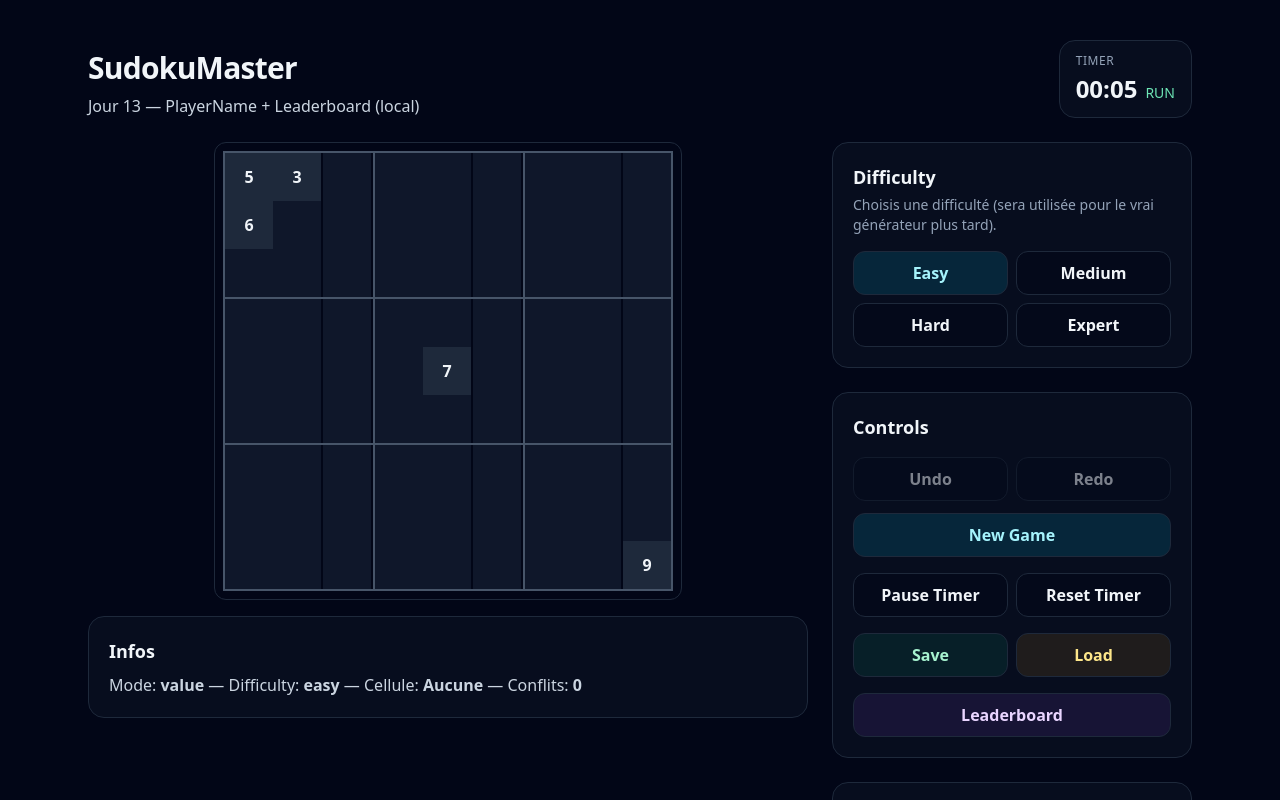
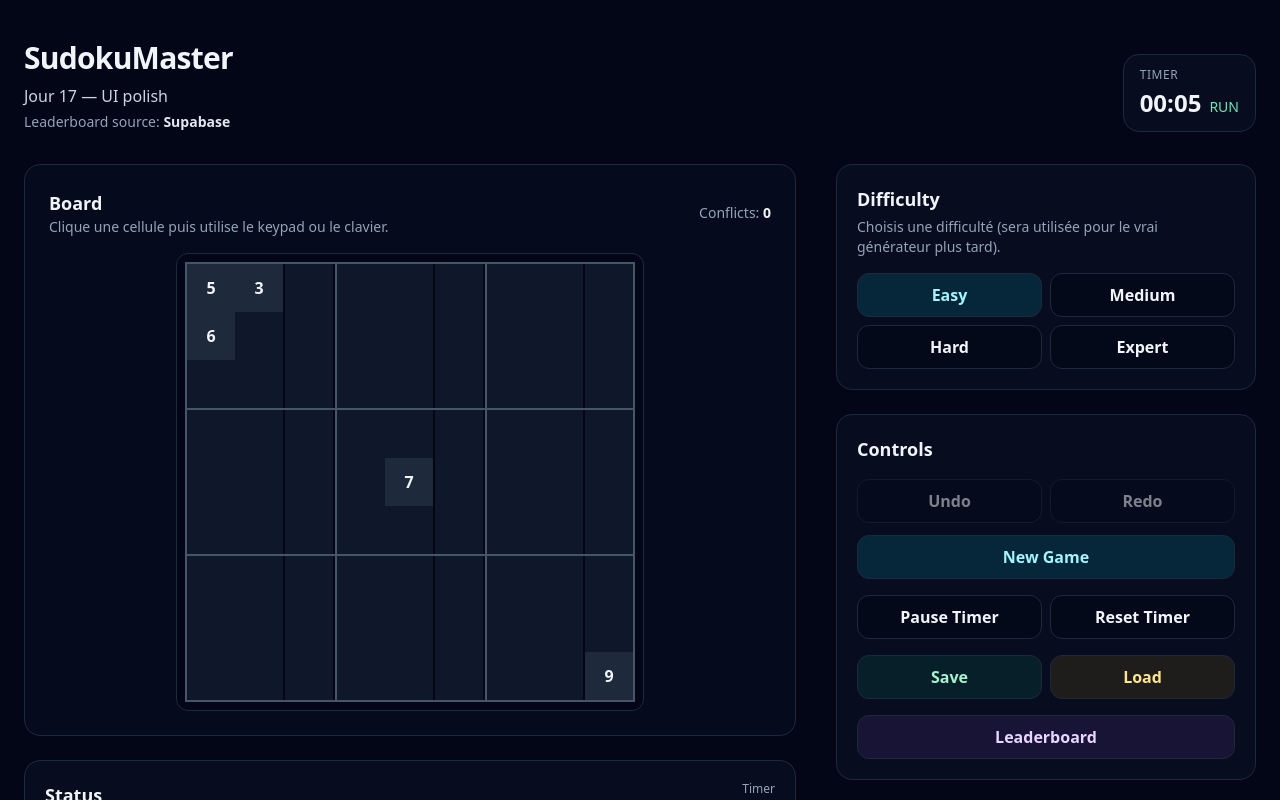
Before and after one commit to elamrisaifeddinepro/SudokuMaster, a React (Vite) app: page / in a window 1280 px wide. Shown: the top 800 px of the page. Built offline with nearby package versions, Linux system fonts and the light colour scheme; no server answers.

Commit message:
D17: UI polish (layout + status card)

```diff
--- a/src/app/App.tsx
+++ b/src/app/App.tsx
@@ -9,6 +9,8 @@ import GameCompletionModal from '@/features/sudoku/ui/modals/GameCompletionModal
 import GameOverModal from '@/features/sudoku/ui/modals/GameOverModal';
 import PlayerNameModal from '@/features/sudoku/ui/modals/PlayerNameModal';
 import LeaderboardModal from '@/features/sudoku/ui/modals/LeaderboardModal';
+
+import StatusCard from '@/features/sudoku/ui/components/StatusCard';
 import { isSupabaseConfigured } from '@/shared/api/supabaseClient';
 
 function App() {
@@ -48,6 +50,7 @@ function App() {
     isPlayerNameOpen,
     closePlayerName,
     submitPlayerName,
+    defaultPlayerName,
 
     isLeaderboardOpen,
     leaderboard,
@@ -56,36 +59,56 @@ function App() {
     clearLeaderboard,
 
     lastSavedName,
-    defaultPlayerName,
   } = useSudokuGame();
 
   const toggleTimer = () => (timerRunning ? pauseTimer() : startTimer());
+  const sourceLabel = isSupabaseConfigured ? 'Supabase' : 'Local';
 
   return (
     <div className="min-h-screen bg-slate-950 text-slate-100">
-      <div className="mx-auto max-w-6xl px-6 py-10">
-        <header className="mb-6 flex flex-col gap-4 md:flex-row md:items-end md:justify-between">
+      <div className="mx-auto max-w-7xl px-6 py-10">
+        <header className="mb-8 flex flex-col gap-4 md:flex-row md:items-end md:justify-between">
           <div>
             <h1 className="text-3xl font-bold tracking-tight">SudokuMaster</h1>
-            <p className="mt-2 text-slate-300">Jour 13 — PlayerName + Leaderboard (local)</p>
-            {lastSavedName && <p className="mt-1 text-sm text-emerald-200">Score enregistré pour: {lastSavedName}</p>}
+            <p className="mt-2 text-slate-300">Jour 17 — UI polish</p>
+            <p className="mt-1 text-sm text-slate-400">
+              Leaderboard source: <b className="text-slate-200">{sourceLabel}</b>
+            </p>
           </div>
           <GameTimer seconds={timerSeconds} isRunning={timerRunning} />
         </header>
 
-        <main className="grid gap-6 lg:grid-cols-[1fr_360px] items-start">
-          <div className="flex flex-col items-center gap-4">
+        <main className="grid gap-10 lg:grid-cols-[minmax(0,1fr)_420px] items-start">
+          {/* LEFT */}
+          <div className="flex flex-col gap-6">
+            <div className="rounded-2xl border border-slate-800 bg-slate-900/30 p-6">
+              <div className="flex items-center justify-between mb-4">
+                <div>
+                  <h2 className="text-lg font-semibold">Board</h2>
+                  <p className="text-sm text-slate-400">Clique une cellule puis utilise le keypad ou le clavier.</p>
+                </div>
+                <div className="text-sm text-slate-400">
+                  Conflicts: <b className="text-slate-100">{conflicts.size}</b>
+                </div>
+              </div>
+              <div className="flex justify-center">
                 <SudokuGrid grid={grid} selected={selected} conflicts={conflicts} onCellClick={selectCell} />
-
-            <div className="w-full rounded-2xl border border-slate-800 bg-slate-900/40 p-5">
-              <h2 className="text-lg font-semibold">Infos</h2>
-              <p className="mt-2 text-slate-300">
-                Mode: <b>{mode}</b> — Difficulty: <b>{difficulty}</b> — Cellule:{' '}
-                <b>{selected ? `(${selected.row}, ${selected.col})` : 'Aucune'}</b> — Conflits: <b>{conflicts.size}</b>
-              </p>
               </div>
             </div>
 
+            <StatusCard
+              mode={mode}
+              difficulty={difficulty}
+              selected={selected}
+              conflictsCount={conflicts.size}
+              timerSeconds={timerSeconds}
+              timerRunning={timerRunning}
+              leaderboardSourceLabel={sourceLabel}
+              lastSavedName={lastSavedName}
+            />
+          </div>
+
+          {/* RIGHT */}
           <div className="flex flex-col gap-6">
             <DifficultySelector difficulty={difficulty} onChange={setDifficulty} />
 
@@ -111,16 +134,12 @@ function App() {
       <GameCompletionModal isOpen={isCompleted} timeSeconds={timerSeconds} onClose={closeCompleted} onNewGame={newGame} />
       <GameOverModal isOpen={isGameOver} onClose={closeGameOver} onNewGame={newGame} />
 
-<PlayerNameModal
-  isOpen={isPlayerNameOpen}
-  defaultName={defaultPlayerName}
-  onClose={closePlayerName}
-  onSubmit={submitPlayerName}
-/>
+      <PlayerNameModal isOpen={isPlayerNameOpen} defaultName={defaultPlayerName} onClose={closePlayerName} onSubmit={submitPlayerName} />
+
       <LeaderboardModal
         isOpen={isLeaderboardOpen}
         entries={leaderboard}
-  sourceLabel={isSupabaseConfigured ? 'Supabase' : 'Local'}
+        sourceLabel={sourceLabel}
         onClose={closeLeaderboard}
         onClear={clearLeaderboard}
       />
--- /dev/null
+++ b/src/features/sudoku/ui/components/StatusCard.tsx
@@ -0,0 +1,98 @@
+import type { NotationMode, Position } from '@/features/sudoku/model/types';
+
+type Props = {
+  mode: NotationMode;
+  difficulty: string;
+  selected: Position | null;
+  conflictsCount: number;
+  timerSeconds: number;
+  timerRunning: boolean;
+  leaderboardSourceLabel: string;
+  lastSavedName?: string | null;
+};
+
+function pad2(n: number) {
+  return n.toString().padStart(2, '0');
+}
+
+function formatTime(seconds: number) {
+  const mm = Math.floor(seconds / 60);
+  const ss = seconds % 60;
+  return `${pad2(mm)}:${pad2(ss)}`;
+}
+
+export default function StatusCard({
+  mode,
+  difficulty,
+  selected,
+  conflictsCount,
+  timerSeconds,
+  timerRunning,
+  leaderboardSourceLabel,
+  lastSavedName,
+}: Props) {
+  return (
+    <section className="w-full rounded-2xl border border-slate-800 bg-slate-900/40 p-5">
+      <div className="flex items-start justify-between gap-4">
+        <div>
+          <h2 className="text-lg font-semibold">Status</h2>
+          <p className="mt-1 text-sm text-slate-400">Infos + raccourcis clavier</p>
+        </div>
+
+        <div className="text-right">
+          <div className="text-xs text-slate-400">Timer</div>
+          <div className="text-lg font-bold">{formatTime(timerSeconds)}</div>
+          <div className="text-xs text-slate-400">{timerRunning ? 'RUN' : 'PAUSE'}</div>
+        </div>
+      </div>
+
+      <div className="mt-4 grid grid-cols-2 gap-3 text-sm">
+        <div className="rounded-xl border border-slate-800 bg-slate-950/40 p-3">
+          <div className="text-slate-400">Mode</div>
+          <div className="font-semibold text-slate-100">{mode}</div>
+        </div>
+
+        <div className="rounded-xl border border-slate-800 bg-slate-950/40 p-3">
+          <div className="text-slate-400">Difficulty</div>
+          <div className="font-semibold text-slate-100">{difficulty}</div>
+        </div>
+
+        <div className="rounded-xl border border-slate-800 bg-slate-950/40 p-3">
+          <div className="text-slate-400">Selected</div>
+          <div className="font-semibold text-slate-100">
+            {selected ? `(${selected.row}, ${selected.col})` : 'None'}
+          </div>
+        </div>
+
+        <div className="rounded-xl border border-slate-800 bg-slate-950/40 p-3">
+          <div className="text-slate-400">Conflicts</div>
+          <div className="font-semibold text-slate-100">{conflictsCount}</div>
+        </div>
+      </div>
+
+      <div className="mt-4 rounded-xl border border-slate-800 bg-slate-950/40 p-3 text-sm">
+        <div className="flex flex-wrap items-center gap-3">
+          <span className="text-slate-400">Leaderboard:</span>
+          <span className="font-semibold text-slate-100">{leaderboardSourceLabel}</span>
+          {lastSavedName ? (
+            <>
+              <span className="text-slate-500">•</span>
+              <span className="text-slate-400">Last saved:</span>
+              <span className="font-semibold text-emerald-200">{lastSavedName}</span>
+            </>
+          ) : null}
+        </div>
+      </div>
+
+      <div className="mt-4 rounded-xl border border-slate-800 bg-slate-950/40 p-3">
+        <div className="text-sm font-semibold text-slate-100">Shortcuts</div>
+        <ul className="mt-2 grid gap-1 text-sm text-slate-300">
+          <li>• 1..9 : entrer un chiffre</li>
+          <li>• Backspace / Delete : clear (selon mode)</li>
+          <li>• Ctrl+Z : Undo</li>
+          <li>• Ctrl+Y : Redo</li>
+        </ul>
+      </div>
+    </section>
+  );
+}
```
Lines whose indentation alone changed are shown as unchanged.
